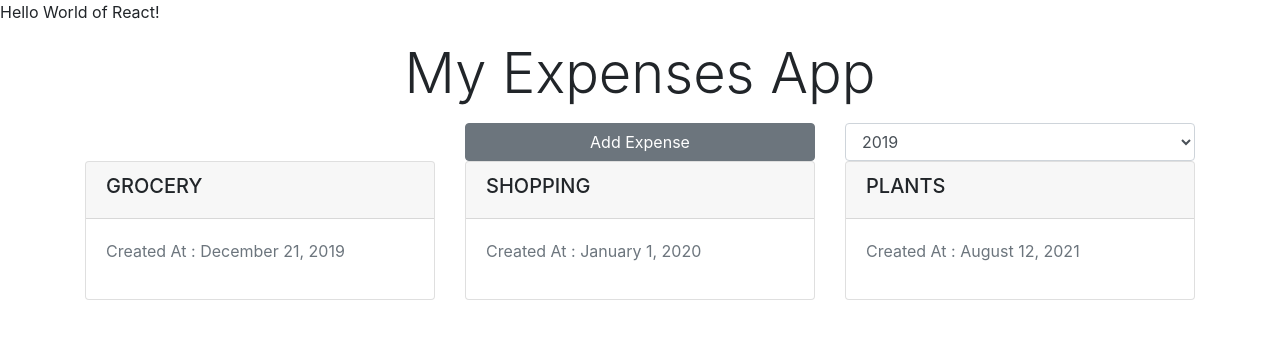
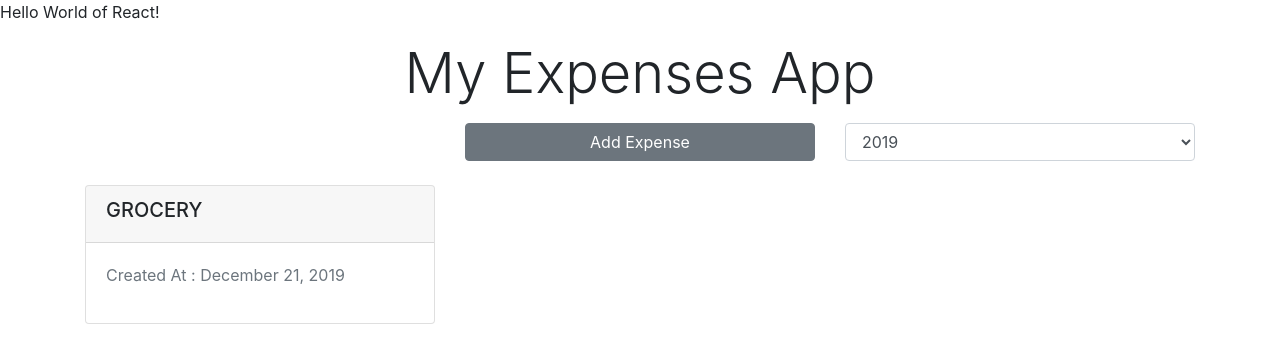
Before and after one commit to synergy2411/mar-22-react-app, a React (Create React App) app in the folder expenses-app/: page / in a window 1280 px wide. Shown: the top 338 px of the page. Built offline with nearby package versions, Linux system fonts and the light colour scheme.

Commit message:
filtered year added

```diff
--- a/expenses-app/src/components/Expenses/Expenses.tsx
+++ b/expenses-app/src/components/Expenses/Expenses.tsx
@@ -28,8 +28,12 @@ let INITIAL_EXPENSES: IExpense[] = [
 ];
 
 const Expenses = () => {
-  const [expenses, setExpenses] = useState<IExpense[]>(INITIAL_EXPENSES);
+  const [expenses, setExpenses] = useState<IExpense[]>([...INITIAL_EXPENSES]);
   const [showForm, setShowForm] = useState<boolean>(false);
+  const [initialYear, setInitialYear] = useState<string>('2019')
+  const [filteredExpenses, setFilteredExpenses] = useState<IExpense[]>(expenses.filter(exp => exp.createdAt.getFullYear().toString() === '2019' ))
+
+  const [selectedYear, setSelectedYear] = useState('');
 
   const clickHandler = () => {
     setShowForm(!showForm);
@@ -39,6 +43,15 @@ const Expenses = () => {
     setExpenses((prevState) => [newExpense, ...prevState]);
     setShowForm(false);
   };
+
+  const onYearSelect = (selectYear : string) => {
+      setInitialYear(selectYear);
+    setFilteredExpenses(expenses.filter(exp => exp.createdAt.getFullYear().toString() === selectYear))
+  }
+
+  if(initialYear !== '2019'){
+    setFilteredExpenses(expenses.filter(exp => exp.createdAt.getFullYear().toString() === initialYear))
+  }
 
   return (
     <div className="container">
@@ -53,28 +66,23 @@ const Expenses = () => {
           </button>
         </div>
         <div className="col-4">
-            <FilterExpense />
+          <FilterExpense initialYear={initialYear} onYearSelect={onYearSelect}/>
         </div>
       </div>
+      <br />
       <div className="row">
-        <ExpenseItem
-          id={expenses[0].id}
-          title={expenses[0].title}
-          body={expenses[0].body}
-          createdAt={expenses[0].createdAt}
-        />
-        <ExpenseItem
-          id={expenses[1].id}
-          title={expenses[1].title}
-          body={expenses[1].body}
-          createdAt={expenses[1].createdAt}
-        />
-        <ExpenseItem
-          id={expenses[2].id}
-          title={expenses[2].title}
-          body={expenses[2].body}
-          createdAt={expenses[2].createdAt}
-        />
+        {  filteredExpenses.map((exp) => {
+          return (
+            <ExpenseItem
+              id={exp.id}
+              title={exp.title}
+              body={exp.body}
+              createdAt={exp.createdAt}
+              key={exp.id}
+            />
+          );
+        })}
+
       </div>
       <div className="row">
         {/* {showForm ? <AddExpense /> : 'Click the button to add new item'} */}
--- a/expenses-app/src/components/Expenses/FillterExpenses/FilterExpense.tsx
+++ b/expenses-app/src/components/Expenses/FillterExpenses/FilterExpense.tsx
@@ -1,6 +1,15 @@
-const FilterExpense = () => {
+import React from "react";
+
+const FilterExpense : React.FC<{
+    onYearSelect : (year : string) => void,
+    initialYear : string
+}> = (props) => {
+    const changeHandler = (event : React.ChangeEvent<HTMLSelectElement>) => {
+        console.log(event.target.value)
+        props.onYearSelect(event.target.value);
+    }
     return (
-        <select name="filterExpense" className="form-control">
+        <select name="filterExpense" className="form-control" value={props.initialYear} onChange={changeHandler}>
             <option value="2019">2019</option>
             <option value="2020">2020</option>
             <option value="2021">2021</option>
```
